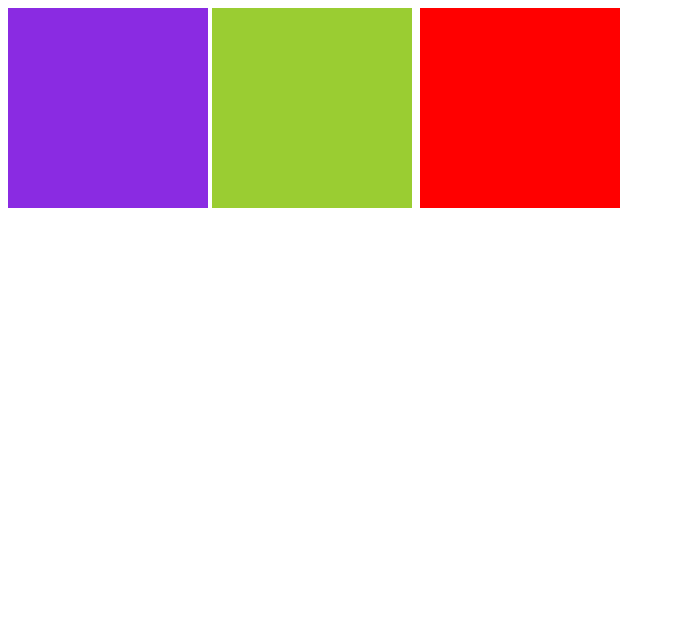
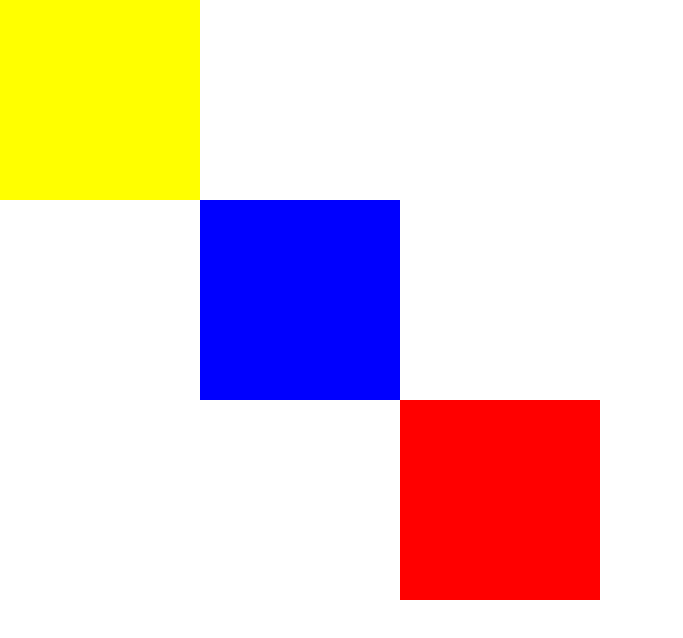
Before and after one commit to abhinav3254/web-dev, a plain HTML site: page bootcamp/position/task.html in a window 1280 px wide. Shown: the whole page, without its empty margins (0-683 px from the left). Drawn offline with Linux system fonts and the light colour scheme.

Commit message:
completed  task

```diff
--- a/bootcamp/position/task.html
+++ b/bootcamp/position/task.html
@@ -4,7 +4,7 @@
 <head>
     <title>Document</title>
     <style>
-        div {
+        /* div {
             height: 200px;
             width: 200px;
             display: inline-block;
@@ -14,20 +14,50 @@
             background-color: red;
             /* position: relative;
             left: 408px; */
-            position: absolute;
+        /* position: absolute;
             left: 420px;
-        }
+         } */
+
+        /*
 
         .blue {
             background-color: blueviolet;
             /* position: relative;
-            right: 206px; */
+            right: 206px;
         }
 
         .yellow {
             background-color: yellowgreen;
             /* position: relative;
-            right: 204px; */
+            right: 204px;
+        } */
+
+        * {
+            margin: 0;
+            padding: 0px;
+        }
+
+        div {
+            height: 200px;
+            width: 200px;
+        }
+
+        .red {
+            background-color: red;
+            position: absolute;
+            top: 400px;
+            left: 400px;
+        }
+
+        .blue {
+            background-color: blue;
+            position: absolute;
+            top: 200px;
+            left: 200px;
+        }
+
+        .yellow {
+            background-color: yellow;
         }
     </style>
 </head>
```
